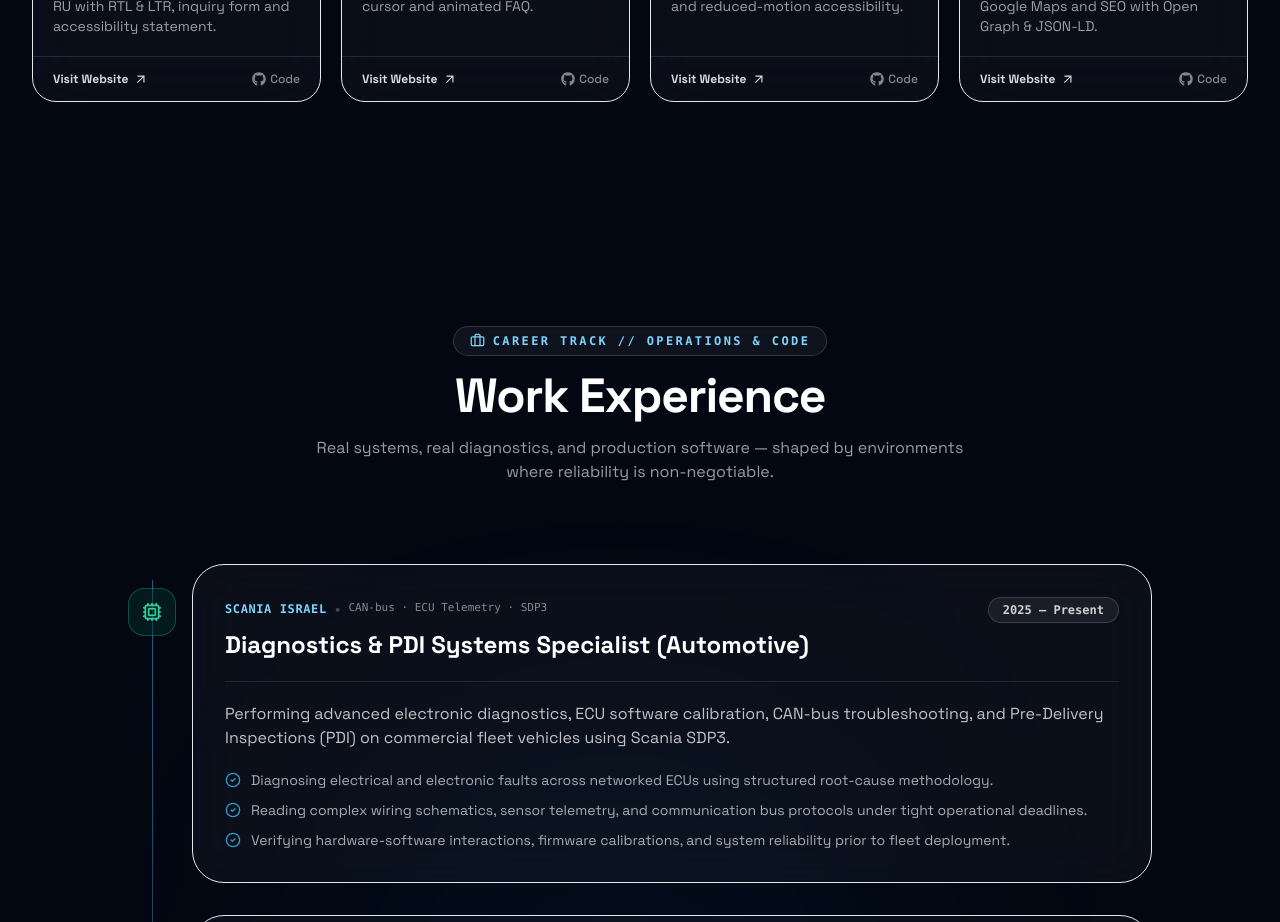
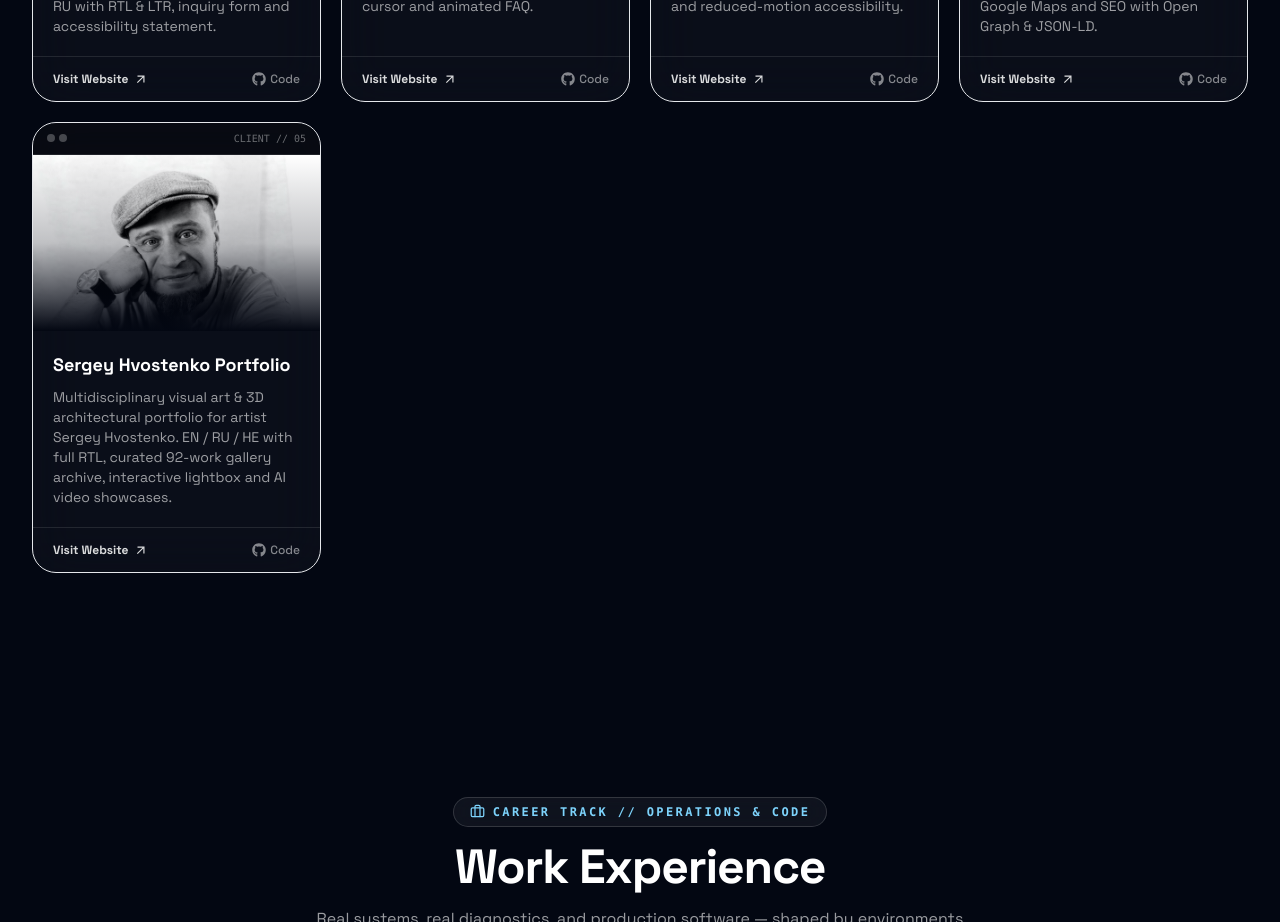
Before and after one commit to ilyajavadeveloper/portfolio, a React (Vite) app: page / in a window 1280 px wide. Shown: the part 7140-8062 px from the top of the page. Built offline with nearby package versions, Linux system fonts and the light colour scheme.

Commit message:
feat: add Sergey Hvostenko multidisciplinary art and 3D portfolio to projects showcase

```diff
--- a/src/constants/index.jsx
+++ b/src/constants/index.jsx
@@ -27,6 +27,7 @@
 } from "react-icons/si";
 
 import { DiRedis } from "react-icons/di";
+import sergeyHvostenkoImg from "../assets/sergey-hvostenko.jpg";
 
 // ================= NAVIGATION =================
 
@@ -254,6 +255,16 @@
         github: `${GITHUB}/Lila`,
         image: screenshot("https://lila-neon.vercel.app/"),
     },
+    {
+        id: 11,
+        name: "Sergey Hvostenko Portfolio",
+        category: "landing",
+        description:
+            "Multidisciplinary visual art & 3D architectural portfolio for artist Sergey Hvostenko. EN / RU / HE with full RTL, curated 92-work gallery archive, interactive lightbox and AI video showcases.",
+        link: "https://github.com/hvostenko-dev/Sergey-Hvostenko-website-",
+        github: `${GITHUB}/Sergey-Hvostenko-website-`,
+        image: sergeyHvostenkoImg,
+    },
 ];
 
 // ================= EXPERIENCE =================
```
Also changed, not shown: src/assets/sergey-hvostenko.jpg (added).
